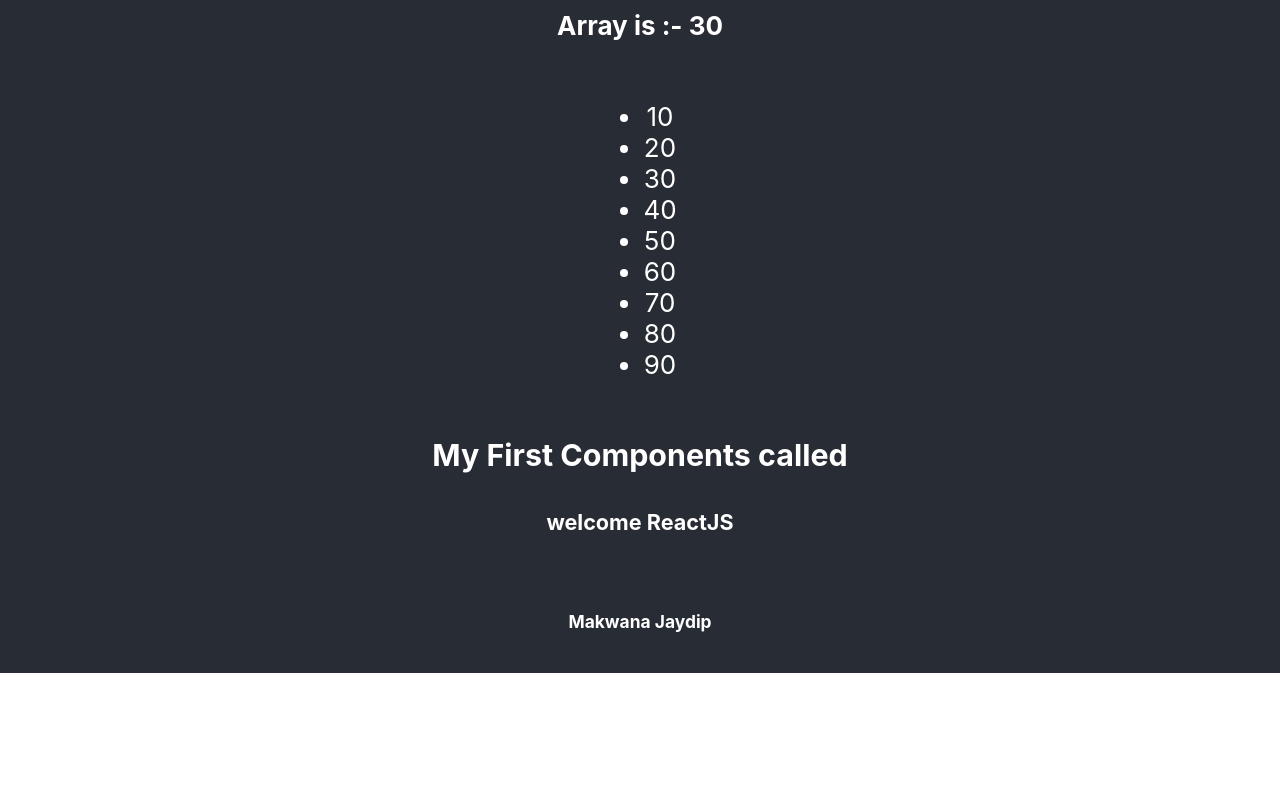
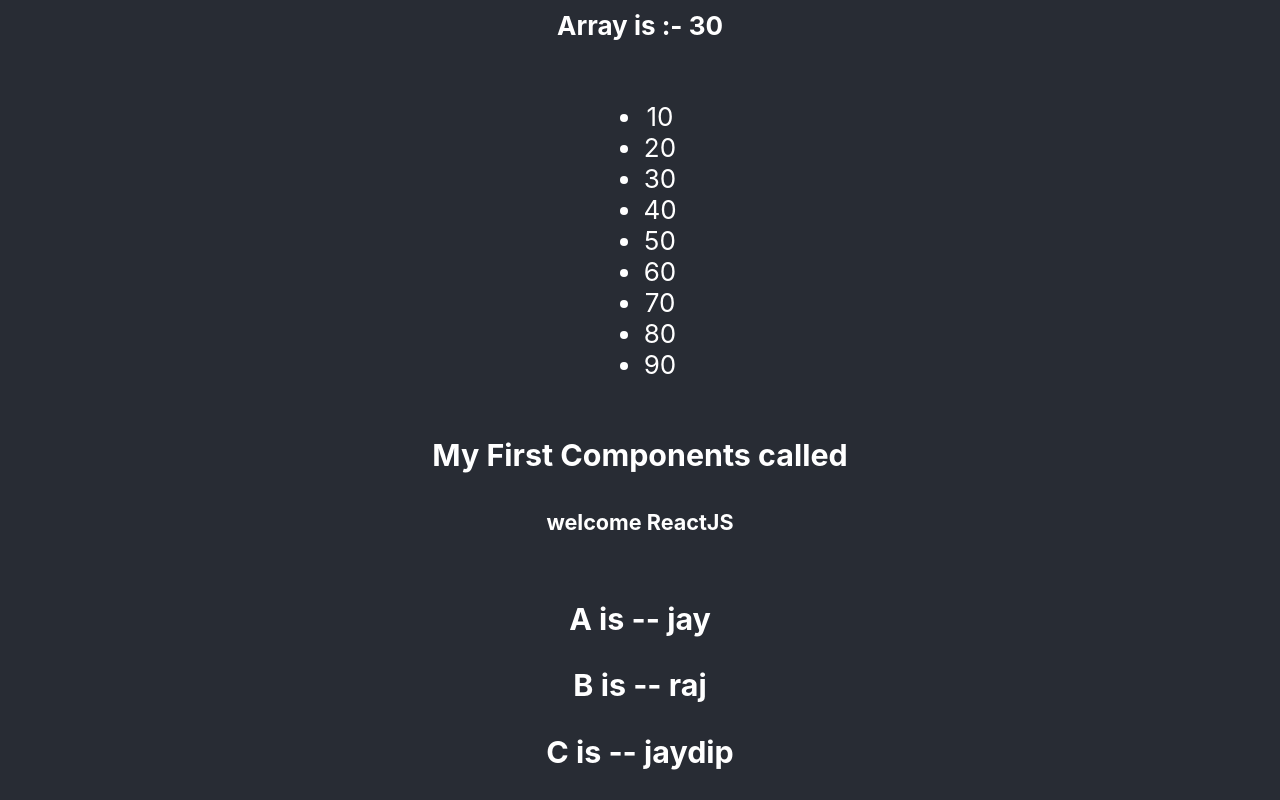
Before and after one commit to Jaydip1510/React_JS, a React (Create React App) app in the folder demo/: page / in a window 1280 px wide. Shown: the part 222-1022 px from the top of the page. Before the commit the page ends 895 px from the top, so only its background shows below. Built offline with nearby package versions, Linux system fonts and the light colour scheme.

Commit message:
classobject

```diff
--- a/demo/src/App.js
+++ b/demo/src/App.js
@@ -1,7 +1,8 @@
 import logo from './logo.svg';
 import './App.css';
 import Firstdemo from './components/Firstdemo';
-import Seconddemo from './components/Seconddemo';
+
+import Classobject from './components/Classobject';
 
 const add = ()=>{
   let a = 20;
@@ -26,7 +27,7 @@
           {arr1}
         </ul>
         <Firstdemo />
-        <Seconddemo />
+        <Classobject />
       </header>
     </div>
   );
--- /dev/null
+++ b/demo/src/components/Classobject.js
@@ -0,0 +1,17 @@
+import React, { Component } from 'react';
+
+class Classobject extends Component {
+    render() {
+        const arr = ["jay","raj","jaydip"]
+        const [a,b,c] = arr
+        return (
+            <div>
+                <h3>A is -- {a}</h3>
+                <h3>B is -- {b}</h3>
+                <h3>C is -- {c}</h3>
+            </div>
+        );
+    }
+}
+
+export default Classobject;
--- a/demo/src/components/Seconddemo.js
+++ /dev/null
@@ -1,11 +0,0 @@
-import React from 'react';
-
-const Seconddemo = () => {
-    return (
-        <div>
-            <h6>Makwana Jaydip</h6>
-        </div>
-    );
-}
-
-export default Seconddemo;
```
